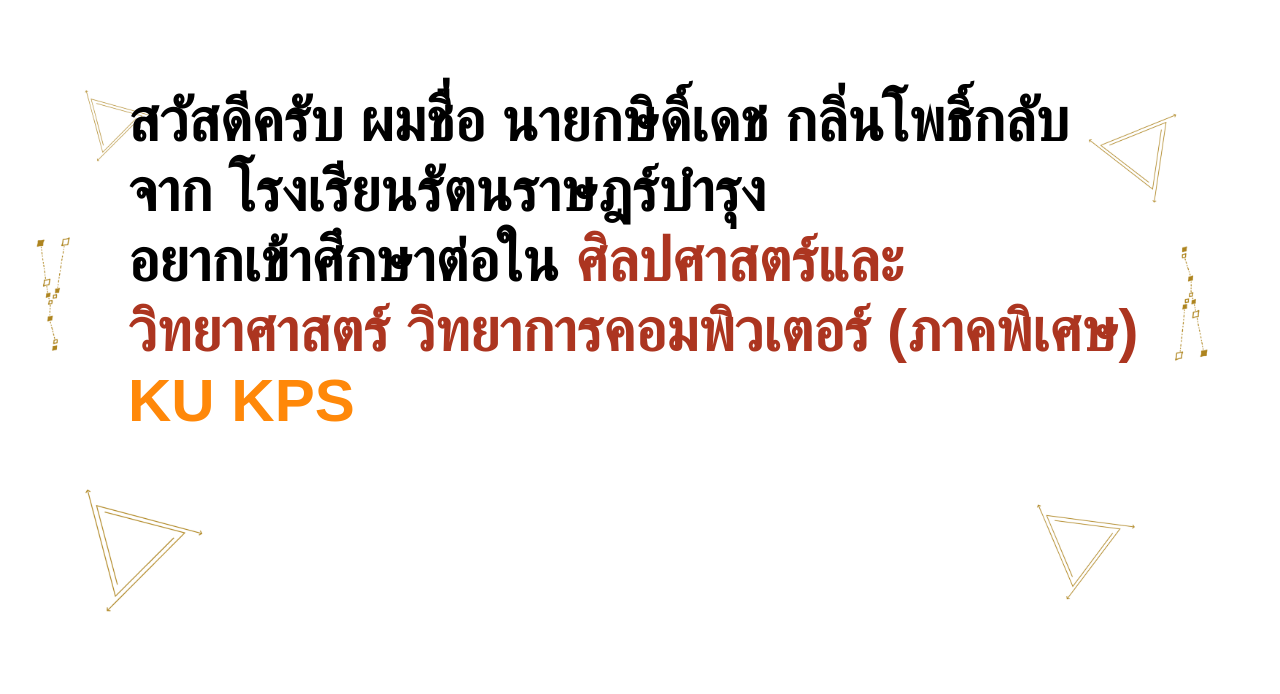
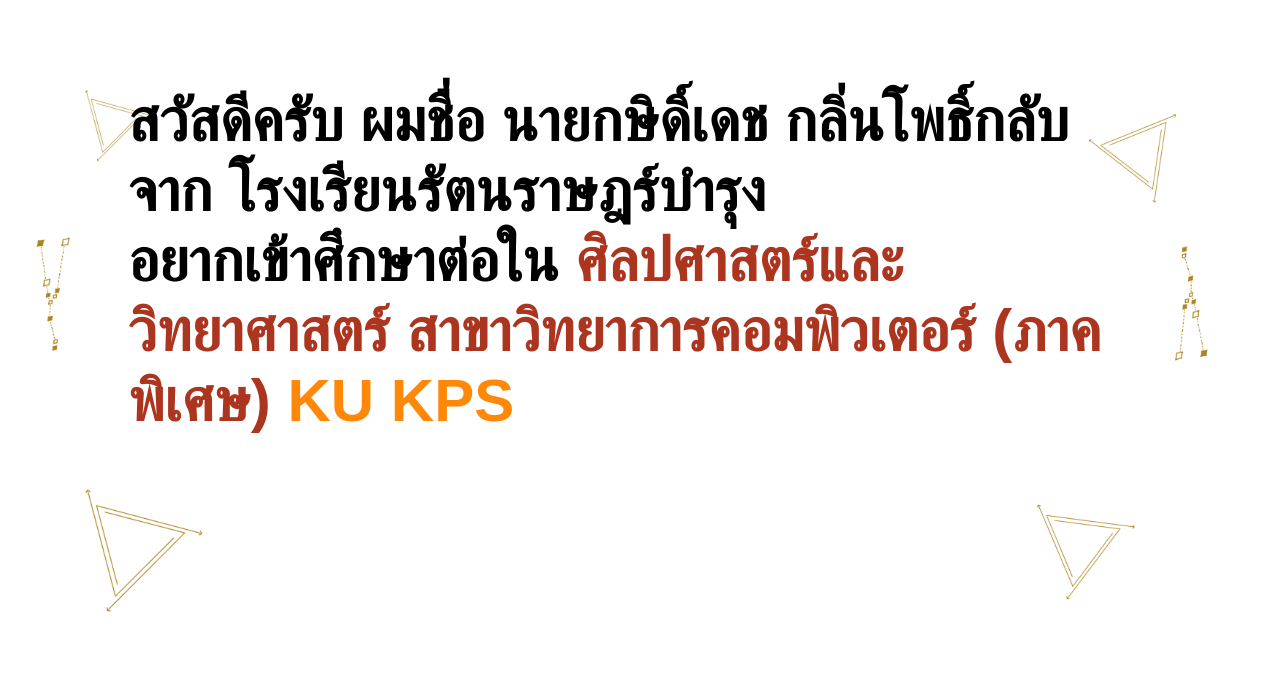
Before and after one commit to KasidechGlinpoglub/Portfolio, a plain HTML site: page index.html in a window 1280 px wide. Shown: the part 106-800 px from the top of the page. Drawn offline with Linux system fonts and the light colour scheme; a web font is replaced by a local one.

Commit message:
Update index.html

```diff
--- a/index.html
+++ b/index.html
@@ -66,7 +66,7 @@
           <p></p>
           <h1>
             สวัสดีครับ ผมชื่อ นายกษิดิ์เดช กลิ่นโพธิ์กลับ <br />
-            จาก โรงเรียนรัตนราษฎร์บำรุง<br />อยากเข้าศึกษาต่อใน <span>ศิลปศาสตร์และวิทยาศาสตร์ วิทยาการคอมพิวเตอร์ (ภาคพิเศษ)</span><span1> KU KPS</span1>
+            จาก โรงเรียนรัตนราษฎร์บำรุง<br />อยากเข้าศึกษาต่อใน <span>ศิลปศาสตร์และวิทยาศาสตร์ สาขาวิทยาการคอมพิวเตอร์ (ภาคพิเศษ)</span><span1> KU KPS</span1>
           </h1>
 
         </div>
```
